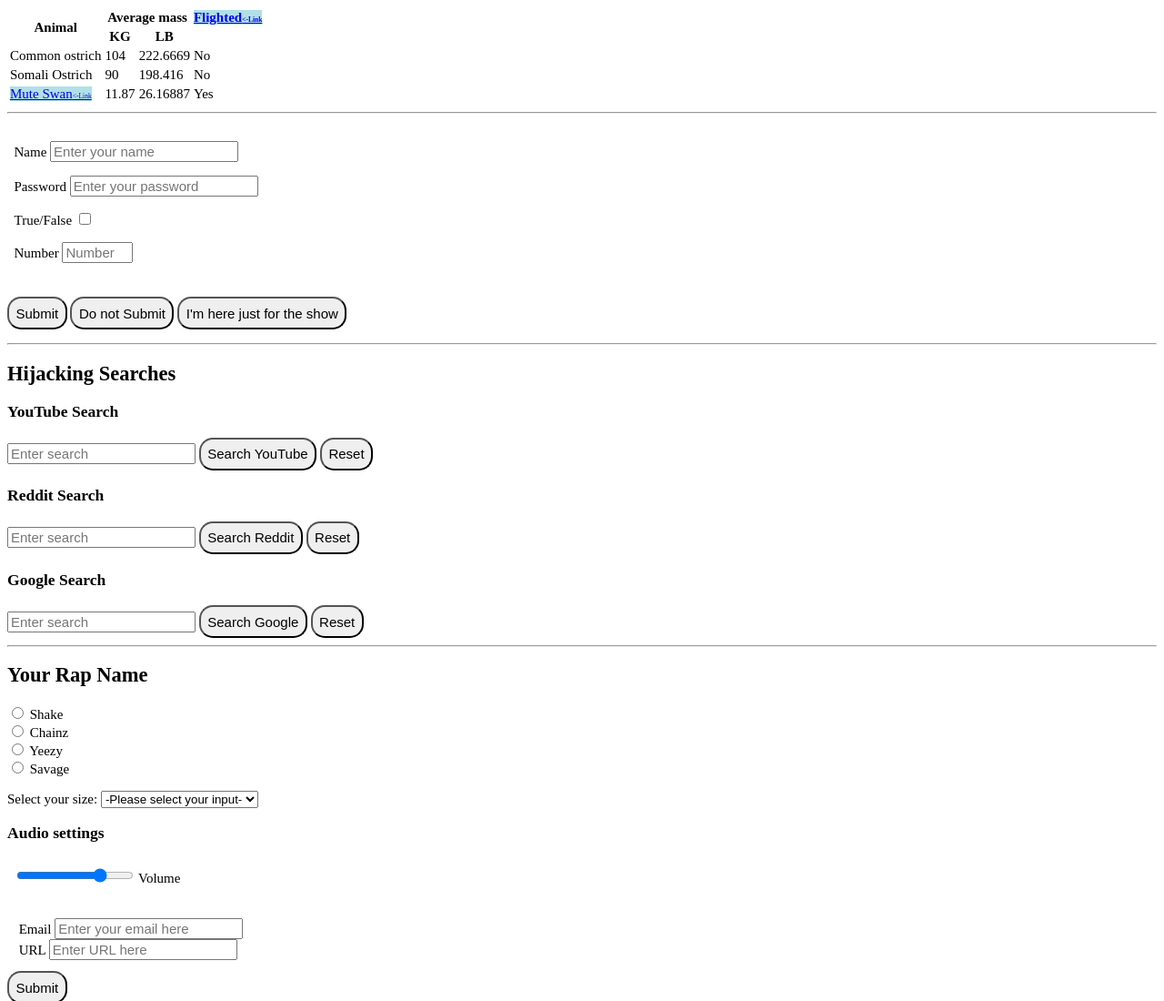
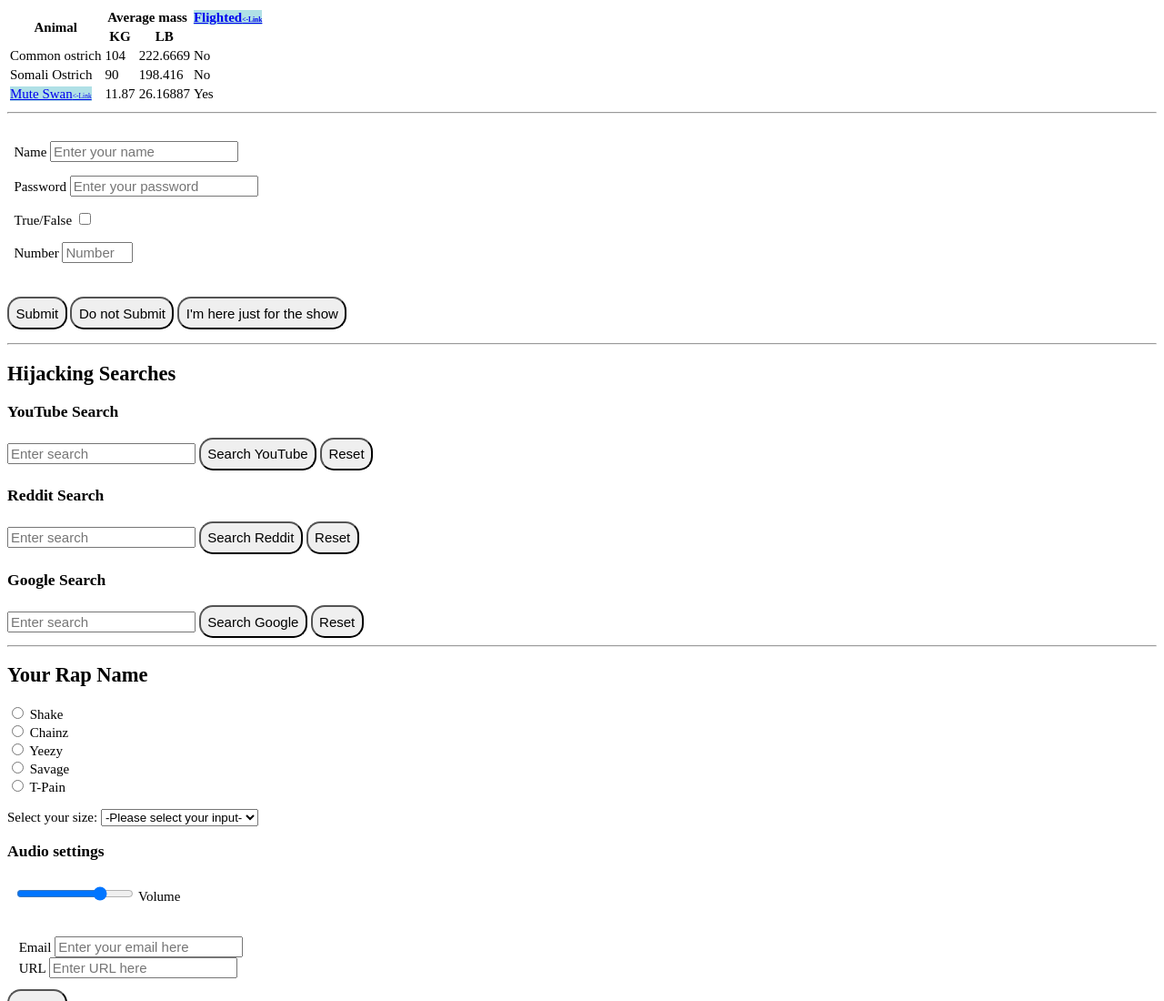
Before and after one commit to shagunssharma/HTML-CSS-JScript, a plain HTML site: page index.html in a window 1280 px wide. Shown: the top 1100 px of the page at 91% size. Drawn offline with Linux system fonts and the light colour scheme.

Commit message:
Update index remotely

```diff
--- a/index.html
+++ b/index.html
@@ -125,6 +125,10 @@
                     <input type="radio" name="rap" value="Sa">
                     Savage
                 </label> <br>
+                <label>
+                    <input type="radio" name="rap" value="Tp">
+                    T-Pain
+                </label> <br>
             </p>
 
             <p>
```
